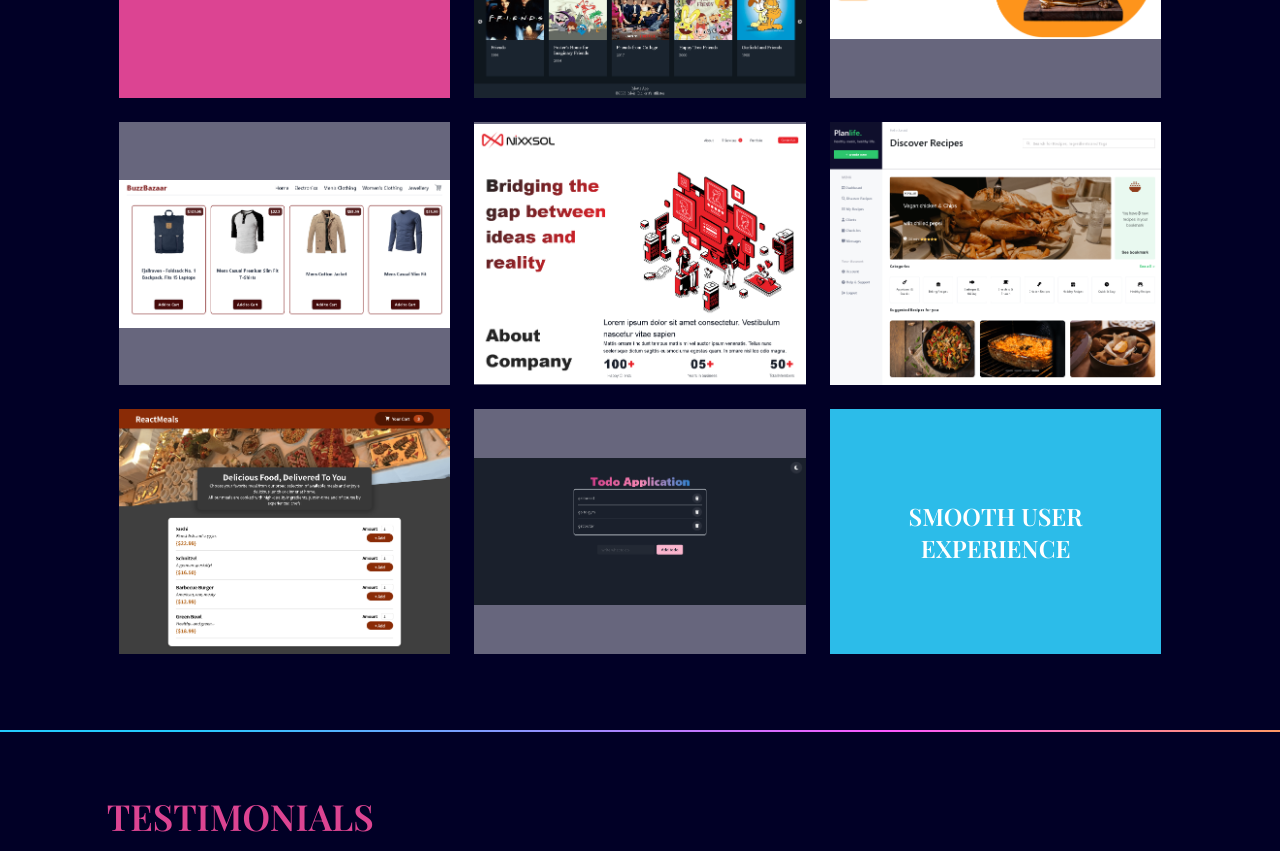
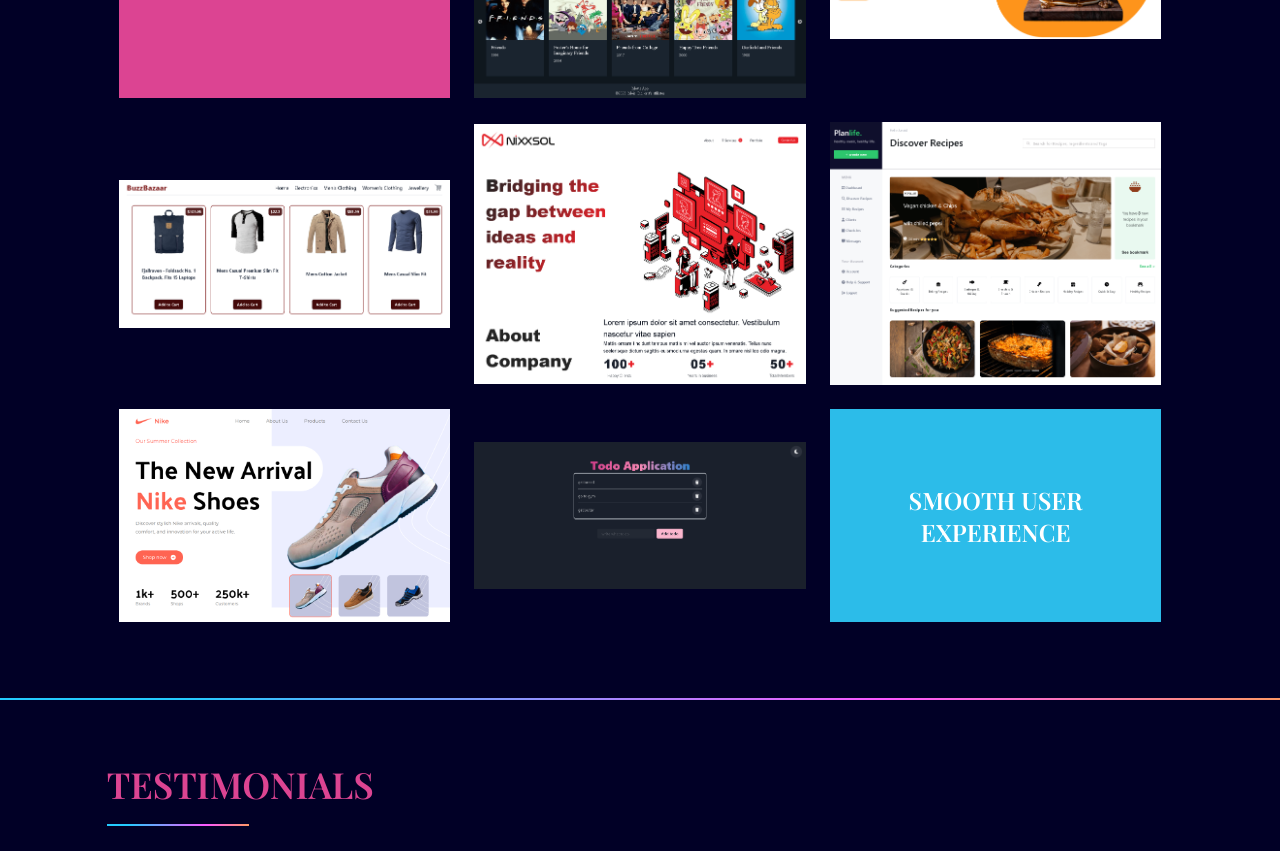
Before and after one commit to MJunaid648/portfolio, a React (Create React App) app: page / in a window 1280 px wide. Shown: the part 1980-2831 px from the top of the page. Built offline with nearby package versions, Linux system fonts and the light colour scheme.

Commit message:
added Nike landing page

```diff
--- a/src/components/ProjectTile.jsx
+++ b/src/components/ProjectTile.jsx
@@ -13,17 +13,19 @@ const ProjectTile = ({ title, desc, imgSrc, liveDemoLink }) => {
       variants={projectVariant}
       className="relative flex flex-1 m-3 overflow-hidden min-h-52 "
     >
-      <a href={liveDemoLink}>
+      <a href={liveDemoLink} target="_blank" >
         <div className={`${overlayStyles}`}>
-          <p className="text-2xl font-playfair">{title}</p>
+          <p className="text-2xl font-playfair font-bold">{title}</p>
           <p className="mt-2">{desc}</p>
         </div>
       </a>
-      <img
-        src={imgSrc}
-        alt={projectTitle}
-        className="object-contain bg-white/40 "
-      />
+      <div className="flex-1 flex items-center justify-center">
+        <img
+          src={imgSrc}
+          alt={projectTitle}
+          className="object-cover bg-white/40 "
+        />
+      </div>
     </motion.div>
   );
 };
--- a/src/scenes/Projects.jsx
+++ b/src/scenes/Projects.jsx
@@ -45,12 +45,19 @@ const projectsData = [
     imgSrc: "../assets/recipe-landing-page.png",
     liveDemoLink: "https://juni-recipes.netlify.app/",
   },
+  // {
+  //   id: 6,
+  //   title: "Food Order",
+  //   desc: "A React.js food order landing page",
+  //   imgSrc: "../assets/food-order-landing-page.png",
+  //   liveDemoLink: "https://junaid-food-order-app.netlify.app/",
+  // },
   {
     id: 6,
     title: "Food Order",
-    desc: "A React.js food order landing page",
-    imgSrc: "../assets/food-order-landing-page.png",
-    liveDemoLink: "https://junaid-food-order-app.netlify.app/",
+    desc: "React.js + TailwindCSS Landing Page",
+    imgSrc: "../assets/nike-landing-page.png",
+    liveDemoLink: "https://nike-ui-648.netlify.app/",
   },
 
   {
```
Also changed, not shown: public/assets/nike-landing-page.png (added).
